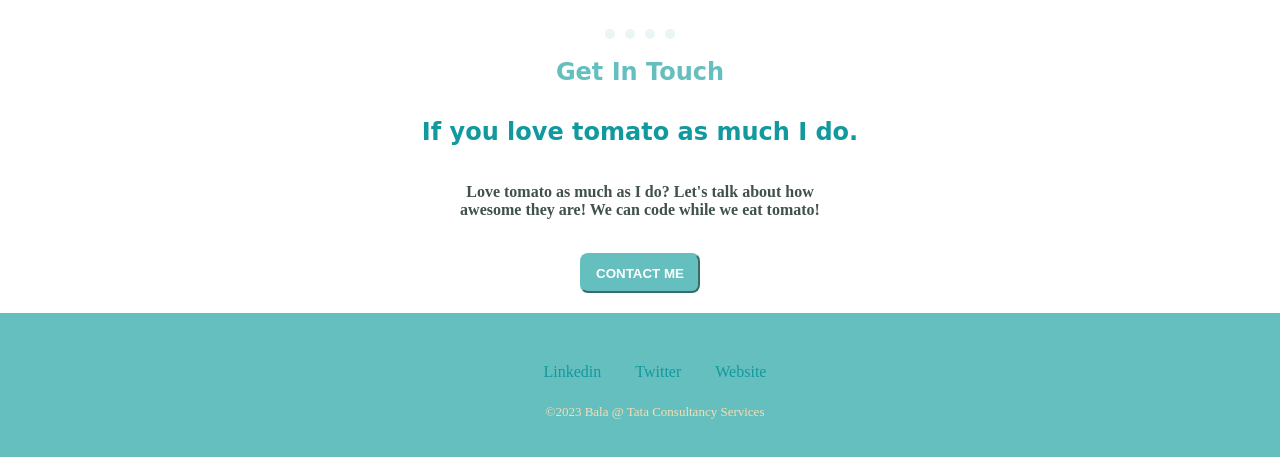
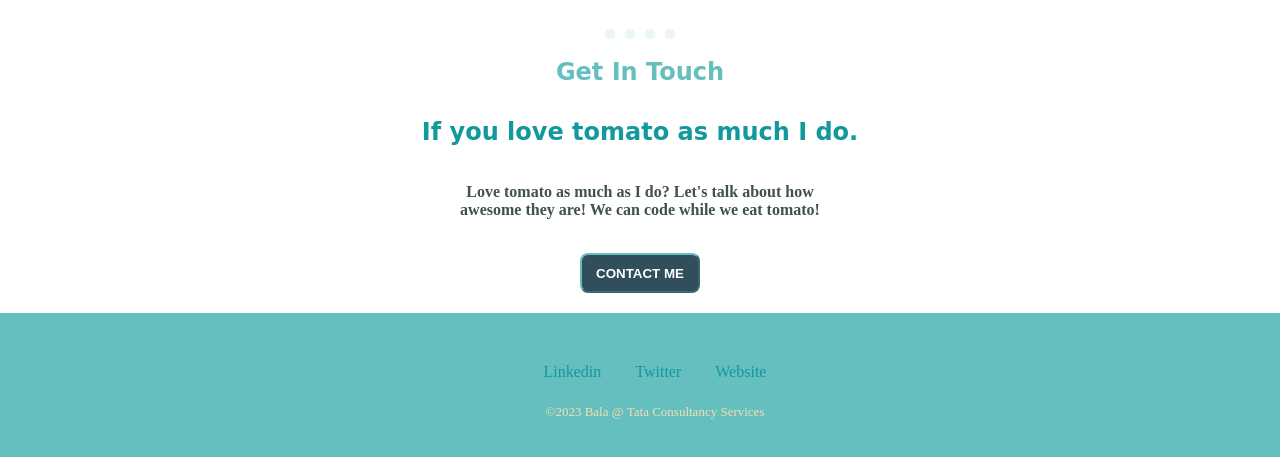
Before and after one commit to balavb31/CV, a plain HTML site: page index.html in a window 1280 px wide. In both pictures the pointer is over the button "CONTACT ME". Shown: the part 1505-1962 px from the top of the page. Drawn offline with Linux system fonts and the light colour scheme; a web font is replaced by a local one.

Commit message:
Initial CV

```diff
--- a/style.css
+++ b/style.css
@@ -146,6 +146,10 @@ button{
     border-color: #66BFBF;
 }
 
+button:hover{
+    background-color: #304e5c;
+}
+
 .footer{
     height:150px;
     background-color: #66BFBF;
```
